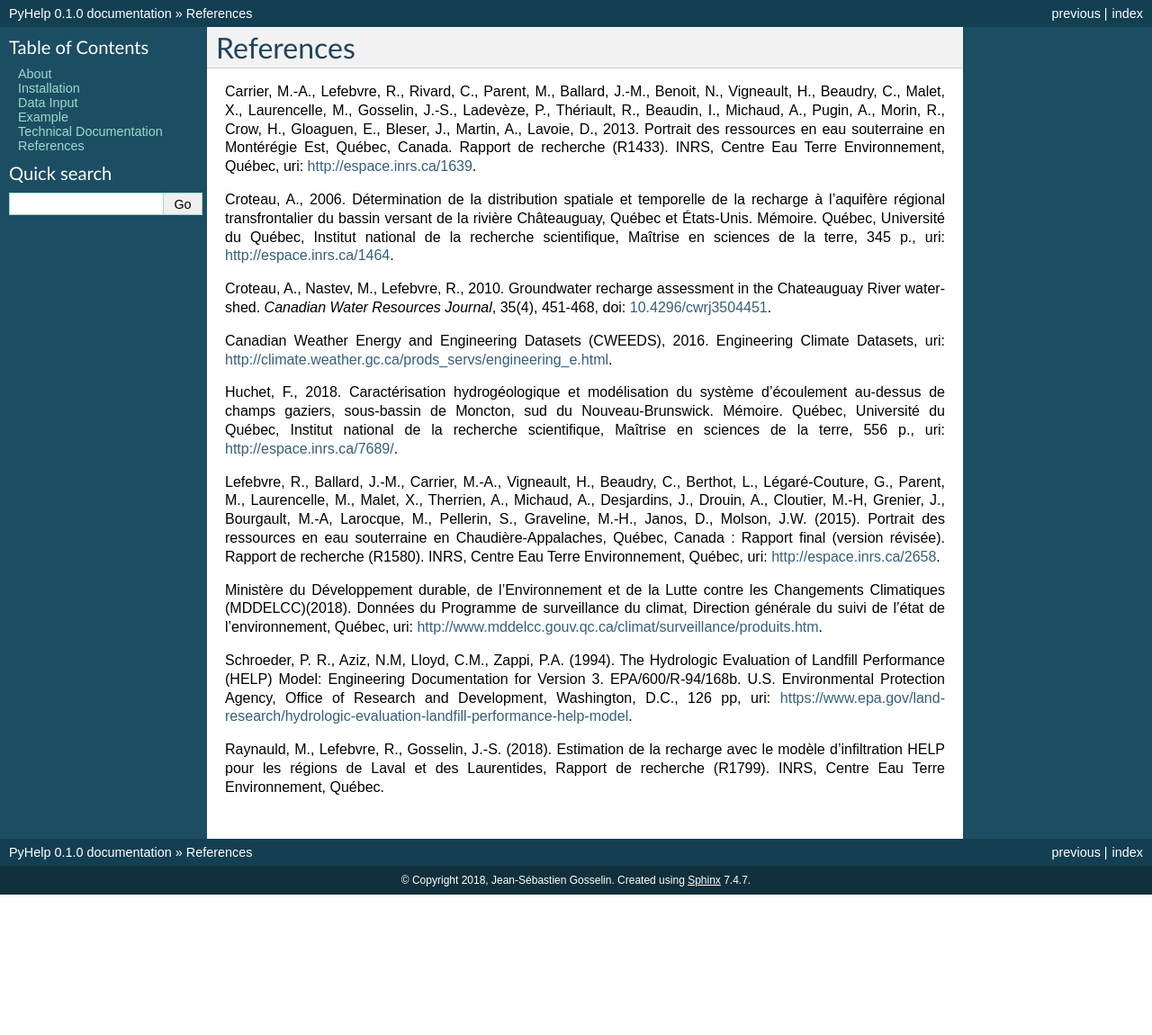
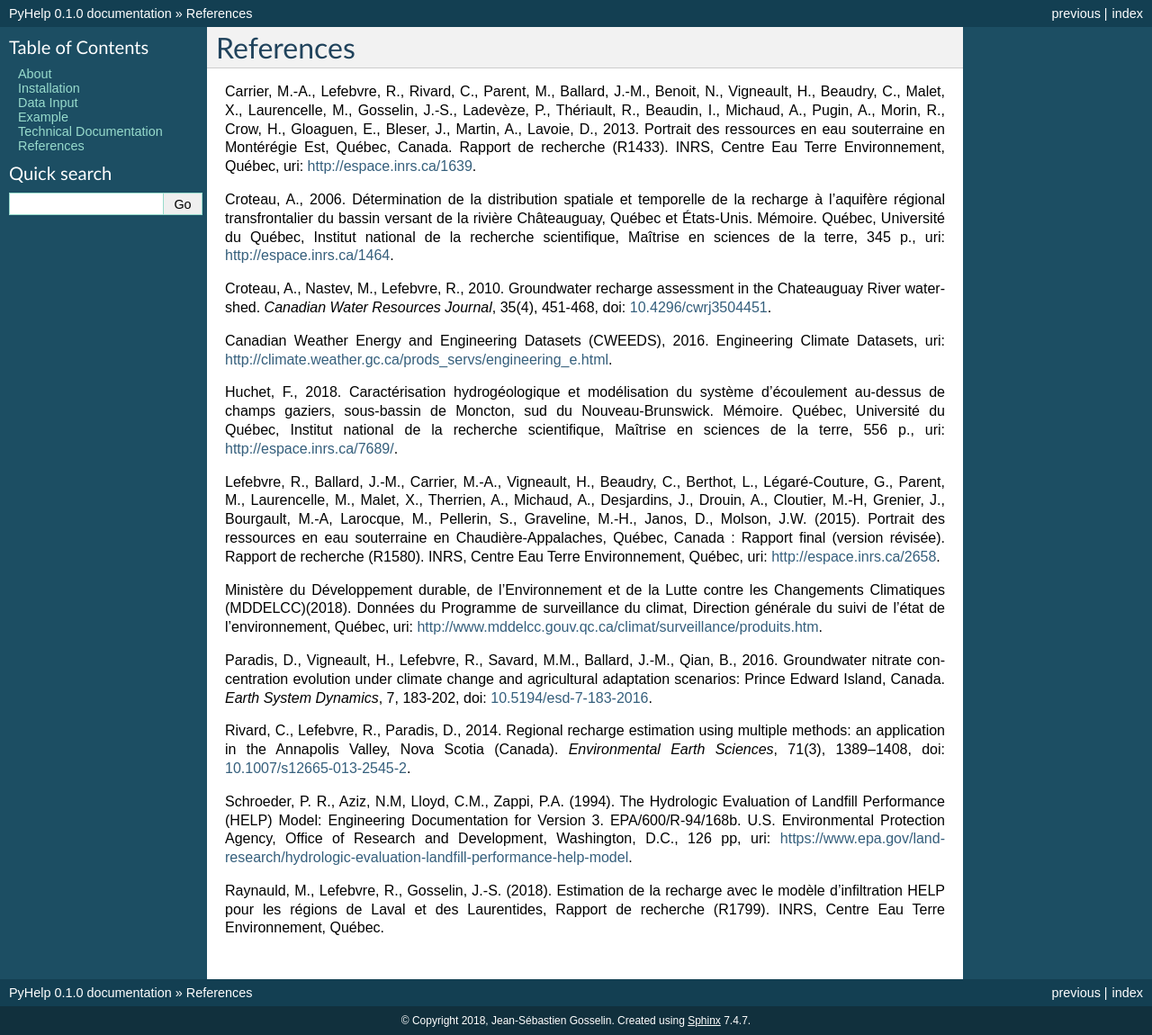
Before and after one commit to cgq-qgc/pyhelp, a Sphinx documentation site: the page built from docs/references.rst, in a window 1280 px wide. Shown: the whole page at 90% size. Built offline with Sphinx 7.4.7, drawn with Linux system fonts in a browser that asks for light colours; formulas are drawn with MathJax 3; before the commit the page ends 994 px from its top, so only the background shows below that.

Commit message:
Add Paradis et al., 2016

```diff
--- a/docs/references.rst
+++ b/docs/references.rst
@@ -51,6 +51,19 @@ Données du Programme de surveillance du climat, Direction générale du suivi
 de l’état de l’environnement, Québec,
 uri: `http://www.mddelcc.gouv.qc.ca/climat/surveillance/produits.htm <http://www.mddelcc.gouv.qc.ca/climat/surveillance/produits.htm>`_.
 
+Paradis, D., Vigneault, H., Lefebvre, R., Savard, M.M., Ballard, J.-M.,
+Qian, B., 2016.
+Groundwater nitrate concentration evolution under climate change and
+agricultural adaptation scenarios: Prince Edward Island, Canada.
+*Earth System Dynamics*, 7, 183-202,
+doi: `10.5194/esd-7-183-2016 <https://www.earth-syst-dynam.net/7/183/2016/>`_.
+
+Rivard, C., Lefebvre, R., Paradis, D., 2014.
+Regional recharge estimation using multiple methods: an application in the
+Annapolis Valley, Nova Scotia (Canada).
+*Environmental Earth Sciences*, 71(3), 1389–1408,
+doi: `10.1007/s12665-013-2545-2 <https://link.springer.com/article/10.1007/s12665-013-2545-2>`_.
+
 Schroeder, P. R., Aziz, N.M, Lloyd, C.M., Zappi, P.A. (1994).
 The Hydrologic Evaluation of Landfill Performance (HELP) Model:
 Engineering Documentation for Version 3. EPA/600/R-94/168b.
```
